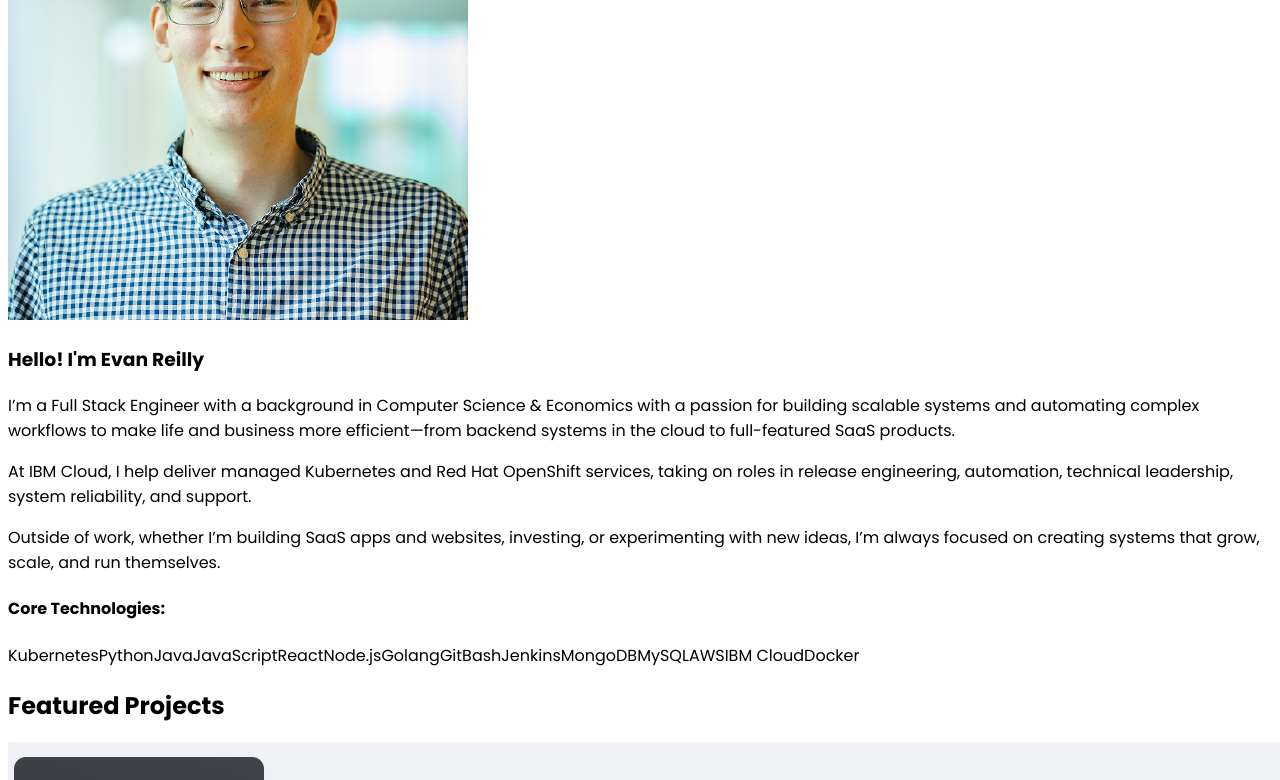
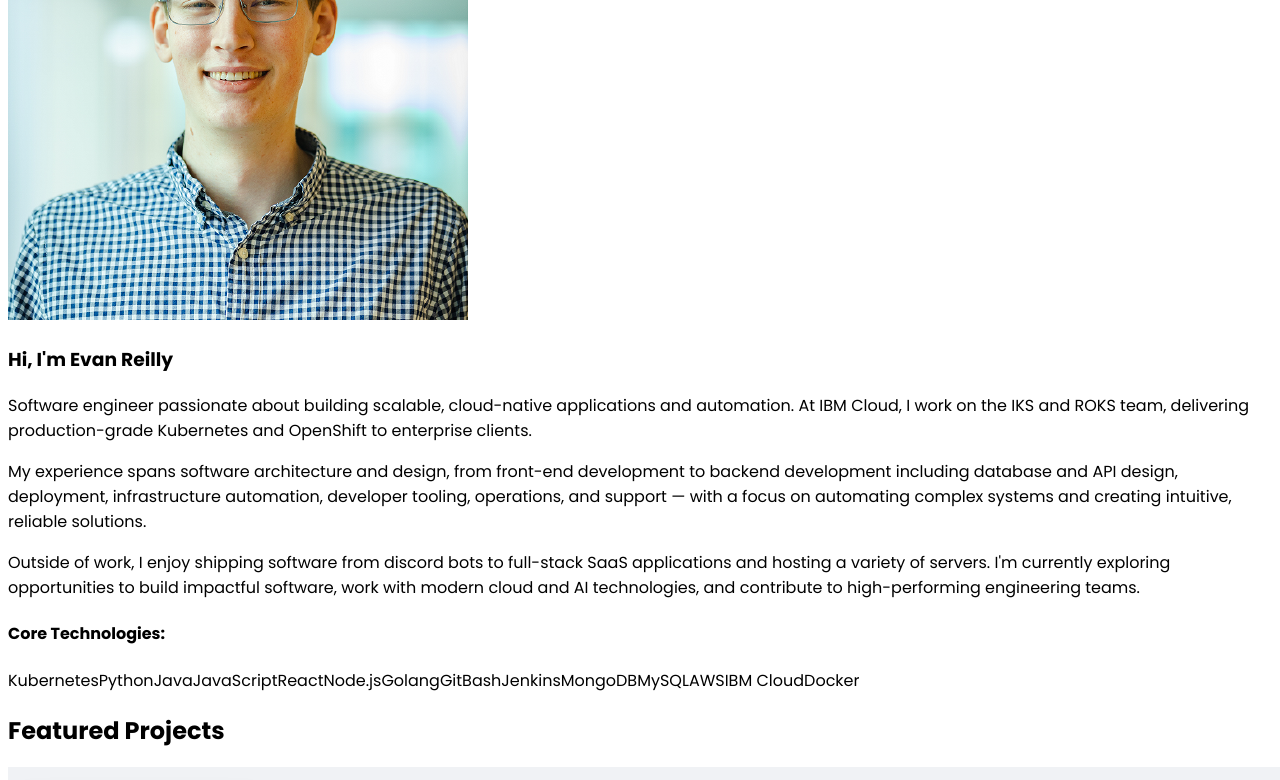
Before and after one commit to ereilly89/evanreilly.me, a React (Vite) app in the folder client/: page / in a window 1280 px wide. Shown: the part 537-1317 px from the top of the page. Built offline with nearby package versions, Linux system fonts and the light colour scheme.

Commit message:
Update about us section

```diff
--- a/client/src/components/About.tsx
+++ b/client/src/components/About.tsx
@@ -35,15 +35,21 @@ export default function About() {
           {/* Content */}
           <div className="order-1 lg:order-2">
             <h3 className="text-3xl font-semibold mb-6 text-gray-900">
-              Hello! I'm Evan Reilly
+              Hi, I'm Evan Reilly
             </h3>
 
             <div className="space-y-6 text-lg text-gray-600 leading-relaxed">
-              <p>I’m a Full Stack Engineer with a background in Computer Science & Economics with a passion for building scalable systems and automating complex workflows to make life and business more efficient—from backend systems in the cloud to full-featured SaaS products.</p>
+              <p>
+              Software engineer passionate about building scalable, cloud-native applications and automation. At IBM Cloud, I work on the IKS and ROKS team, delivering production-grade Kubernetes and OpenShift to enterprise clients.
+              </p>
 
-              <p>At IBM Cloud, I help deliver managed Kubernetes and Red Hat OpenShift services, taking on roles in release engineering, automation, technical leadership, system reliability, and support.</p>
+              <p>
+              My experience spans software architecture and design, from front-end development to backend development including database and API design, deployment, infrastructure automation, developer tooling, operations, and support — with a focus on automating complex systems and creating intuitive, reliable solutions.
+              </p>
 
-              <p>Outside of work, whether I’m building SaaS apps and websites, investing, or experimenting with new ideas, I’m always focused on creating systems that grow, scale, and run themselves.</p>
+              <p>
+              Outside of work, I enjoy shipping software from discord bots to full-stack SaaS applications and hosting a variety of servers. I'm currently exploring opportunities to build impactful software, work with modern cloud and AI technologies, and contribute to high-performing engineering teams.
+              </p>
             </div>
 
             {/* Skills */}
--- a/package.json
+++ b/package.json
@@ -1,6 +1,6 @@
 {
   "name": "rest-express",
-  "version": "1.0.0",
+  "version": "1.0.2",
   "type": "module",
   "license": "MIT",
   "scripts": {
```
